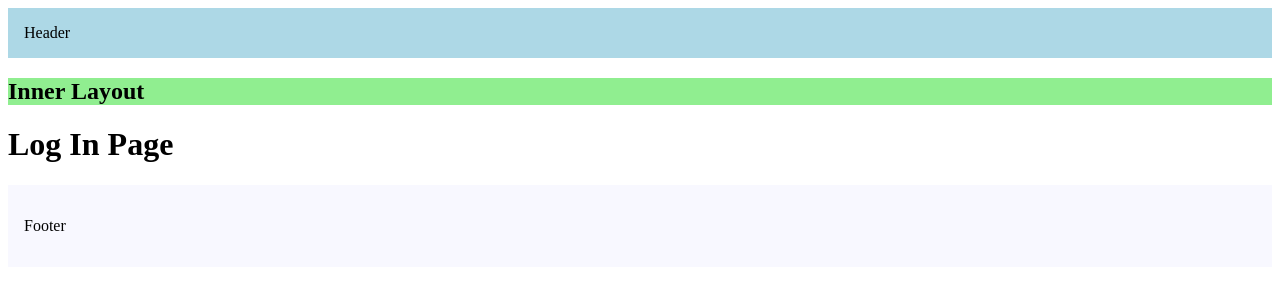
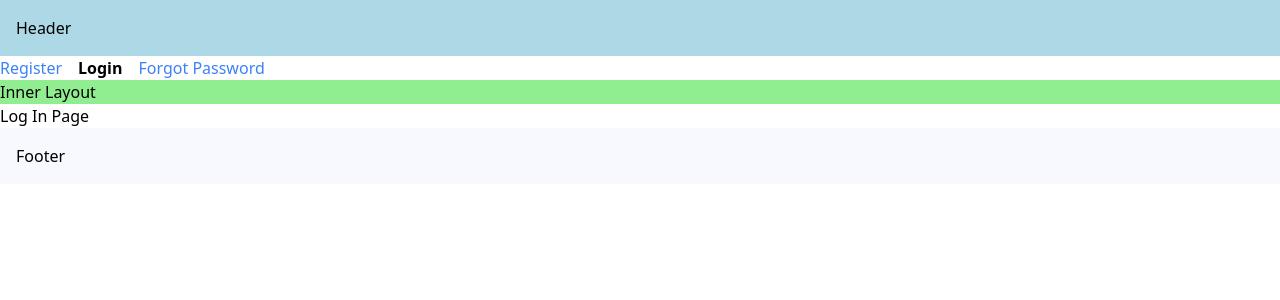
Before and after one commit to kamranlatifch/NextJs-Practuce, a Next.js app in the folder routing-demo/: page /login in a window 1280 px wide. Shown: the top 300 px of the page. Built offline with nearby package versions, Linux system fonts and the light colour scheme.

Commit message:
Active Links

```diff
--- /dev/null
+++ b/routing-demo/src/app/(auth)/layout.tsx
@@ -0,0 +1,32 @@
+"use client"
+import Link from "next/link";
+import { usePathname } from "next/navigation";
+import "./styles.css"
+const navLinks=[
+    {name:"Register",href:"/register"},
+    {name:"Login",href:"/login"},
+    {name:"Forgot Password",href:"/forgotPassword"},
+
+
+]
+
+export default function AuthLayout ({
+    children,
+}:{
+    children:React.ReactNode;
+}){
+    const pathName=usePathname();
+
+    return (
+        <div className="">
+            {navLinks.map((link)=>{
+                 const isActive=pathName.startsWith(link.href)
+                return(
+                    <Link href={link.href} key={link.name} className={isActive?"font-bold mr-4":"text-blue-500 mr-4"}>{
+                    link.name}</Link>
+                )
+            })}
+            {children}
+        </div>
+    )
+}
--- /dev/null
+++ b/routing-demo/src/app/(auth)/styles.css
@@ -0,0 +1,3 @@
+@tailwind base;
+@tailwind components;
+@tailwind utilities;
```
